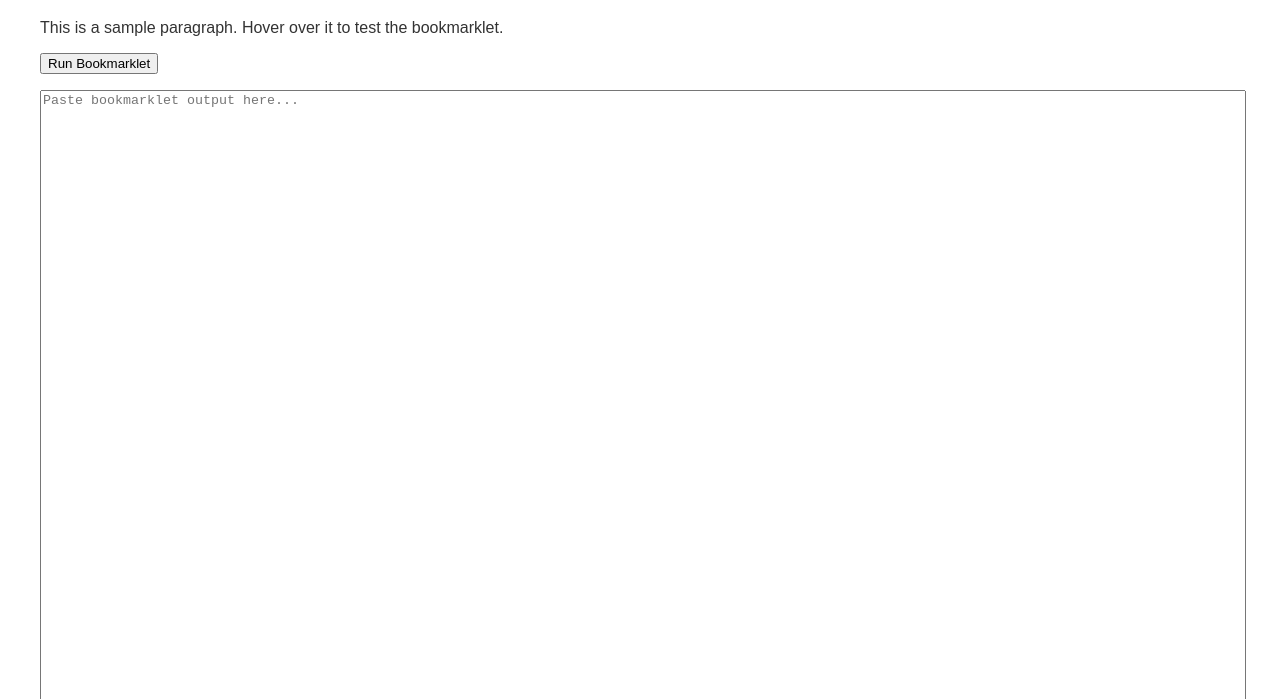
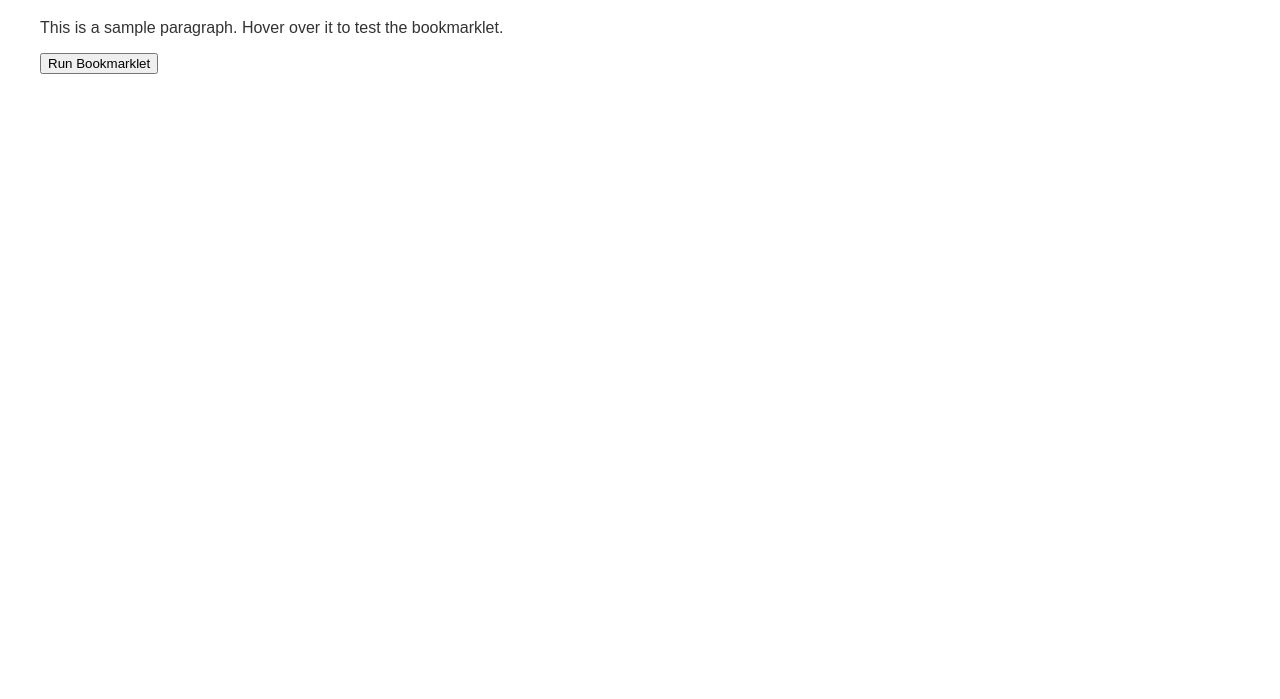
Before and after one commit to newmediapilot/bookmarklet-copy-node-context, a website: page index.html in a window 1280 px wide. Shown: the part 101-800 px from the top of the page. Drawn offline with Linux system fonts and the light colour scheme.

Commit message:
Update index.html

```diff
--- a/index.html
+++ b/index.html
@@ -13,7 +13,6 @@
   <p id="sample-text">This is a sample paragraph. Hover over it to test the bookmarklet.</p>
 
   <button id="run-bookmarklet">Run Bookmarklet</button>
-   <textarea id="result" style="width:100%; height:2000px; margin-top:1rem;" placeholder="Paste bookmarklet output here..."></textarea>
 
   <script>
     // Bookmarklet code injected by generateIndex.js
```
